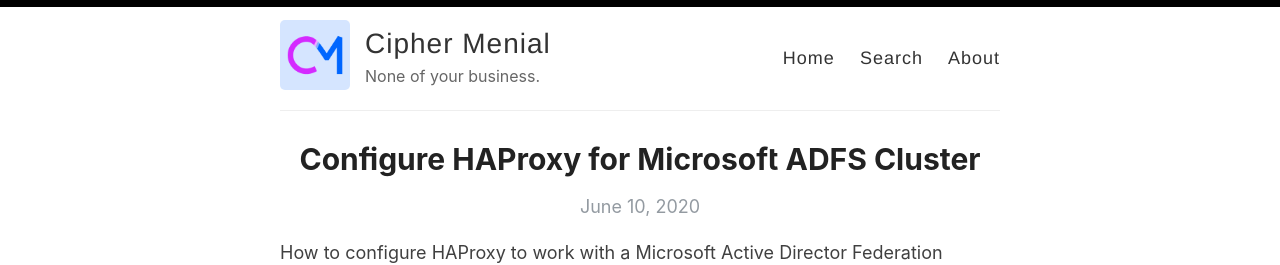
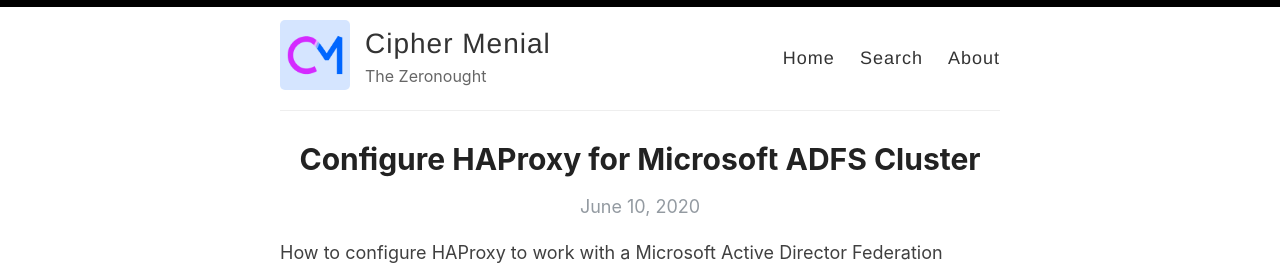
Before and after one commit to ciphermenial/ciphermenial.github.io, a Jekyll site: the page built from index.html, in a window 1280 px wide. Shown: the top 265 px of the page. Built offline with Jekyll 4.4.1, drawn with Linux system fonts in a browser that asks for light colours; the list of posts is cut into pages by our own code.

Commit message:
Update _config.yml

```diff
--- a/_config.yml
+++ b/_config.yml
@@ -9,7 +9,7 @@ name: Cipher Menial
 author: Cipher Menial
 
 # Short bio or description (displayed in the header)
-description: None of your business.
+description: The Zeronought
 
 # URL of your avatar or profile pic (you could use your GitHub profile pic)
 avatar: /images/ciphermenial.png
```
